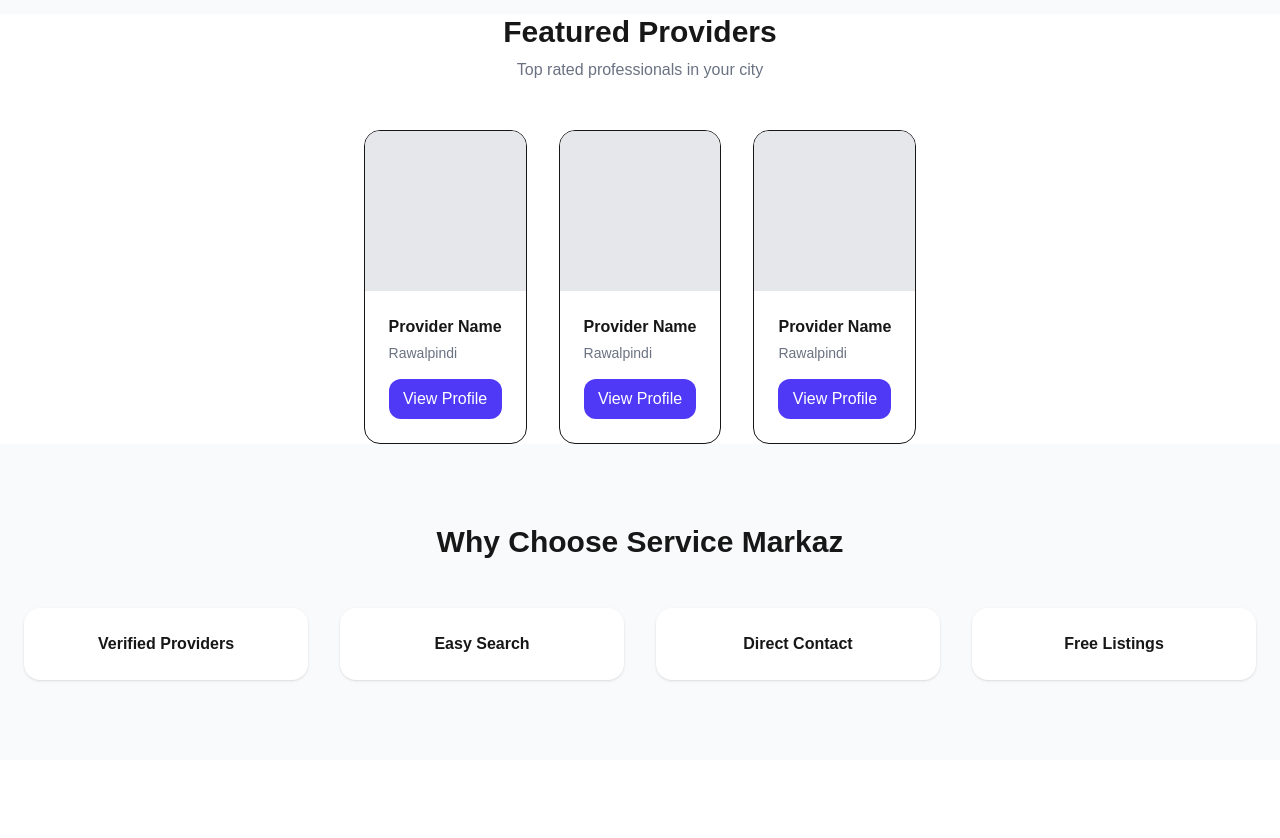
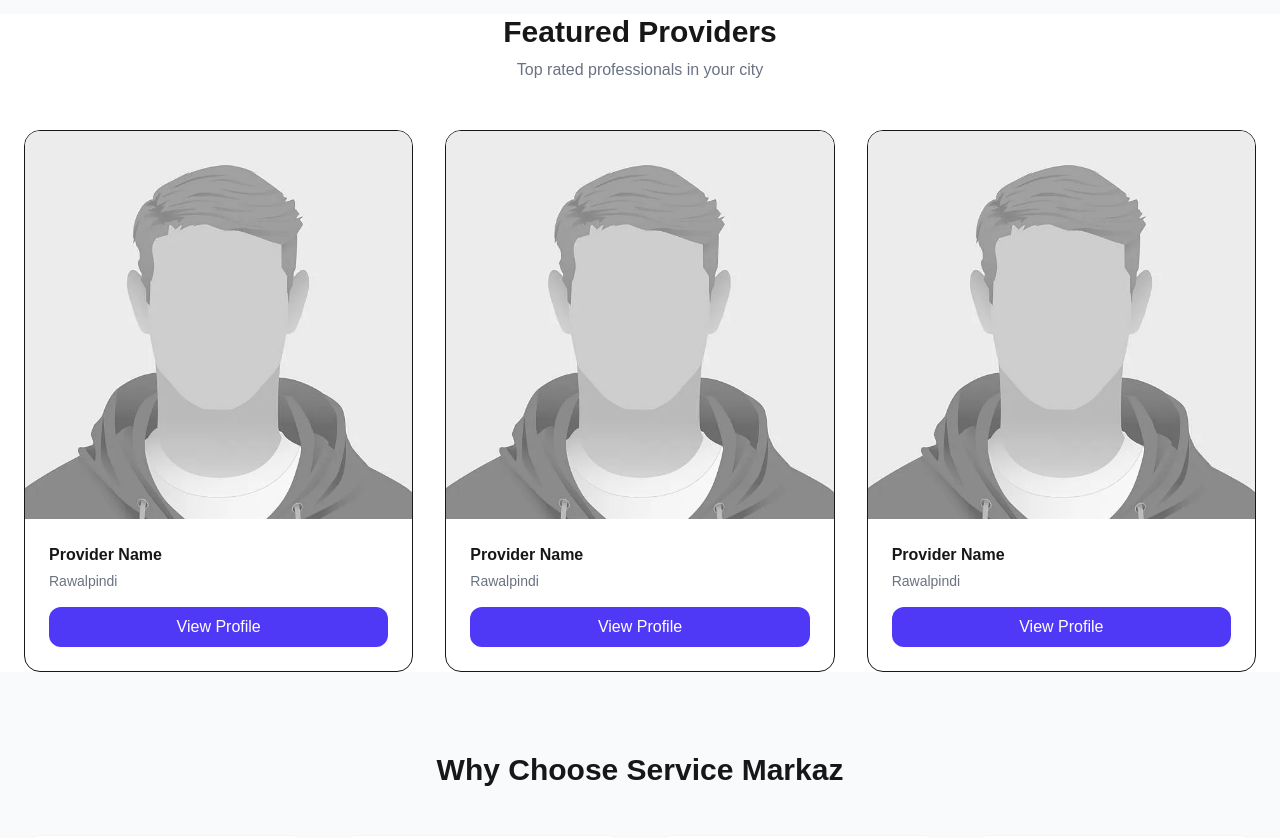
Before and after one commit to abdullahwebdev9176/service-markaz, a Next.js app: page / in a window 1280 px wide. Shown: the part 1920-2758 px from the top of the page. Built offline with nearby package versions, Linux system fonts and the light colour scheme.

Commit message:
updated images

```diff
--- a/src/app/components/home/FeaturedProviders.jsx
+++ b/src/app/components/home/FeaturedProviders.jsx
@@ -1,3 +1,5 @@
+import { images } from '@/data/assets'
+import Image from 'next/image'
 import React from 'react'
 
 const FeaturedProviders = () => {
@@ -17,7 +19,9 @@
                             key={provider}
                             className="border rounded-2xl overflow-hidden hover:shadow-md transition"
                         >
-                            <div className="h-40 bg-gray-200" />
+                            <div className=''>
+                                <Image src={images.profile_picture} alt="Provider" />
+                            </div>
 
                             <div className="p-6">
                                 <h3 className="font-semibold">Provider Name</h3>
--- /dev/null
+++ b/src/data/assets.js
@@ -0,0 +1,5 @@
+import profilePicture from '../../public/images/profile.webp';
+
+export const images = {
+  profile_picture: profilePicture,
+}
```
Also changed, not shown: public/images/profile.webp (added).
